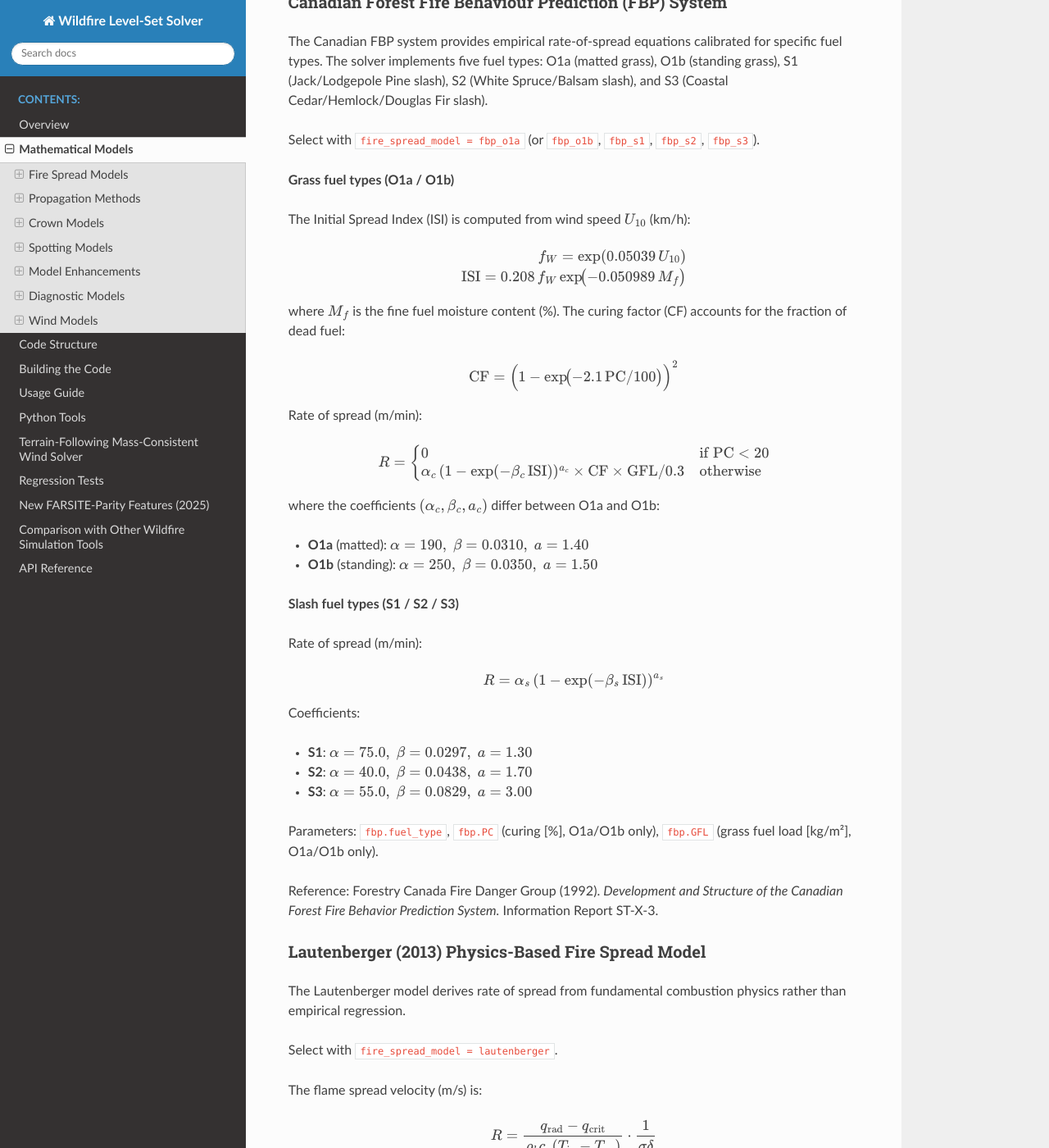
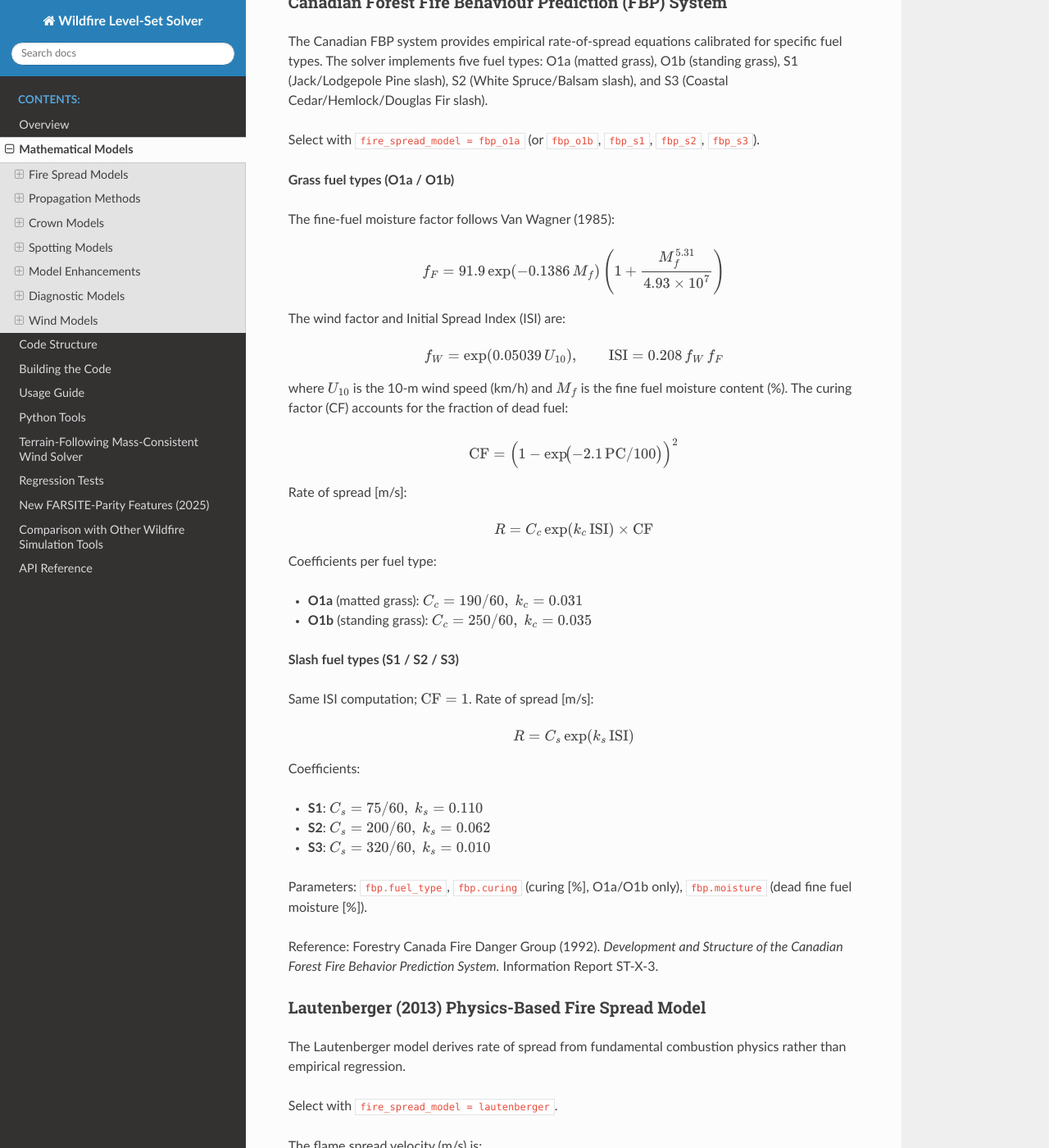
Before and after one commit to hgopalan/wildfire_levelset, a Sphinx documentation site: the page built from docs/mathematical_models.rst, in a window 1280 px wide and 1400 px high, scrolled down 35688 px. Shown: the whole window at 82% size. Built offline with Sphinx 7.4.7 and the Read the Docs theme 3.1.0, drawn with Linux system fonts in a browser that asks for light colours; some of the changed text lies outside the part shown.

Commit message:
Address code review feedback
- fire_ecology_model.H: pass U_max_kmh from ScottReinhardtFullParams
  to compute_full_scott_reinhardt() instead of hardcoding 200.0
- main.cpp: update both TI/CI call sites to pass U_max_kmh;
  remove redundant use_roth91_tl alias variable in crown time-loop block
- compute_fire_behavior.H: use WildfireConst::BYRAM_A/BYRAM_INVB
  constants instead of duplicating local constexpr values
- parse_inputs.H: normalize multiplication comment symbol (x vs Unicode ×)
- docs/mathematical_models.rst: fix FBP section to document actual
  exponential ROS formula (C_ros * exp(k * ISI) * CF) and correct
  moisture-factor equation (f_F Van Wagner 1985); update fuel-type
  coefficients; fix I_o formula to remove spurious ^{1.5} exponent

Co-authored-by: Copilot <223556219+Copilot@users.noreply.github.com>

Co-authored-by: hgopalan <1108371+hgopalan@users.noreply.github.com>

```diff
--- a/docs/mathematical_models.rst
+++ b/docs/mathematical_models.rst
@@ -2142,50 +2142,52 @@ Select with ``fire_spread_model = fbp_o1a`` (or ``fbp_o1b``, ``fbp_s1``, ``fbp_s
 
 **Grass fuel types (O1a / O1b)**
 
-The Initial Spread Index (ISI) is computed from wind speed :math:`U_{10}` (km/h):
-
-.. math::
-
-   f_W = \exp(0.05039\,U_{10})
-
-   \text{ISI} = 0.208 \, f_W \exp\!\bigl(-0.050989 \, M_f\bigr)
-
-where :math:`M_f` is the fine fuel moisture content (%).
+The fine-fuel moisture factor follows Van Wagner (1985):
+
+.. math::
+
+   f_F = 91.9 \exp(-0.1386\,M_f)
+         \left(1 + \frac{M_f^{5.31}}{4.93 \times 10^7}\right)
+
+The wind factor and Initial Spread Index (ISI) are:
+
+.. math::
+
+   f_W = \exp(0.05039\,U_{10}), \qquad \text{ISI} = 0.208 \, f_W \, f_F
+
+where :math:`U_{10}` is the 10-m wind speed (km/h) and :math:`M_f` is the fine fuel moisture content (%).
 The curing factor (CF) accounts for the fraction of dead fuel:
 
 .. math::
 
    \mathrm{CF} = \Bigl(1 - \exp\!\bigl(-2.1\,\mathrm{PC}/100\bigr)\Bigr)^2
 
-Rate of spread (m/min):
-
-.. math::
-
-   R = \begin{cases}
-     0 & \text{if } \mathrm{PC} < 20 \\
-     \alpha_c \,(1 - \exp(-\beta_c\,\text{ISI}))^{a_c} \times \mathrm{CF} \times \mathrm{GFL}/0.3 & \text{otherwise}
-   \end{cases}
-
-where the coefficients :math:`(\alpha_c, \beta_c, a_c)` differ between O1a and O1b:
-
-* **O1a** (matted): :math:`\alpha=190,\;\beta=0.0310,\;a=1.40`
-* **O1b** (standing): :math:`\alpha=250,\;\beta=0.0350,\;a=1.50`
+Rate of spread [m/s]:
+
+.. math::
+
+   R = C_c \exp(k_c\,\text{ISI}) \times \mathrm{CF}
+
+Coefficients per fuel type:
+
+* **O1a** (matted grass): :math:`C_c = 190/60,\; k_c = 0.031`
+* **O1b** (standing grass): :math:`C_c = 250/60,\; k_c = 0.035`
 
 **Slash fuel types (S1 / S2 / S3)**
 
-Rate of spread (m/min):
-
-.. math::
-
-   R = \alpha_s \,(1 - \exp(-\beta_s\,\text{ISI}))^{a_s}
+Same ISI computation; :math:`\mathrm{CF} = 1`. Rate of spread [m/s]:
+
+.. math::
+
+   R = C_s \exp(k_s\,\text{ISI})
 
 Coefficients:
 
-* **S1**: :math:`\alpha=75.0,\;\beta=0.0297,\;a=1.30`
-* **S2**: :math:`\alpha=40.0,\;\beta=0.0438,\;a=1.70`
-* **S3**: :math:`\alpha=55.0,\;\beta=0.0829,\;a=3.00`
-
-Parameters: ``fbp.fuel_type``, ``fbp.PC`` (curing [%], O1a/O1b only), ``fbp.GFL`` (grass fuel load [kg/m²], O1a/O1b only).
+* **S1**: :math:`C_s = 75/60,\; k_s = 0.110`
+* **S2**: :math:`C_s = 200/60,\; k_s = 0.062`
+* **S3**: :math:`C_s = 320/60,\; k_s = 0.010`
+
+Parameters: ``fbp.fuel_type``, ``fbp.curing`` (curing [%], O1a/O1b only), ``fbp.moisture`` (dead fine fuel moisture [%]).
 
 Reference: Forestry Canada Fire Danger Group (1992). *Development and Structure of
 the Canadian Forest Fire Behavior Prediction System.*  Information Report ST-X-3.
@@ -2270,7 +2272,7 @@ Van Wagner crown fire initiation threshold (kW/m):
 
 .. math::
 
-   I_o = 0.010\,h_{\text{CBH}}\,(460 + 25.9\,\mathrm{FMC})^{1.5}
+   I_o = 0.010\,h_{\text{CBH}}\,(460 + 25.9\,\mathrm{FMC})
 
 Parameters: ``crown.use_passive_blend = 1``, ``crown.CBH``, ``crown.FMC``.
 
```
Also changed, not shown: 4 other files.
